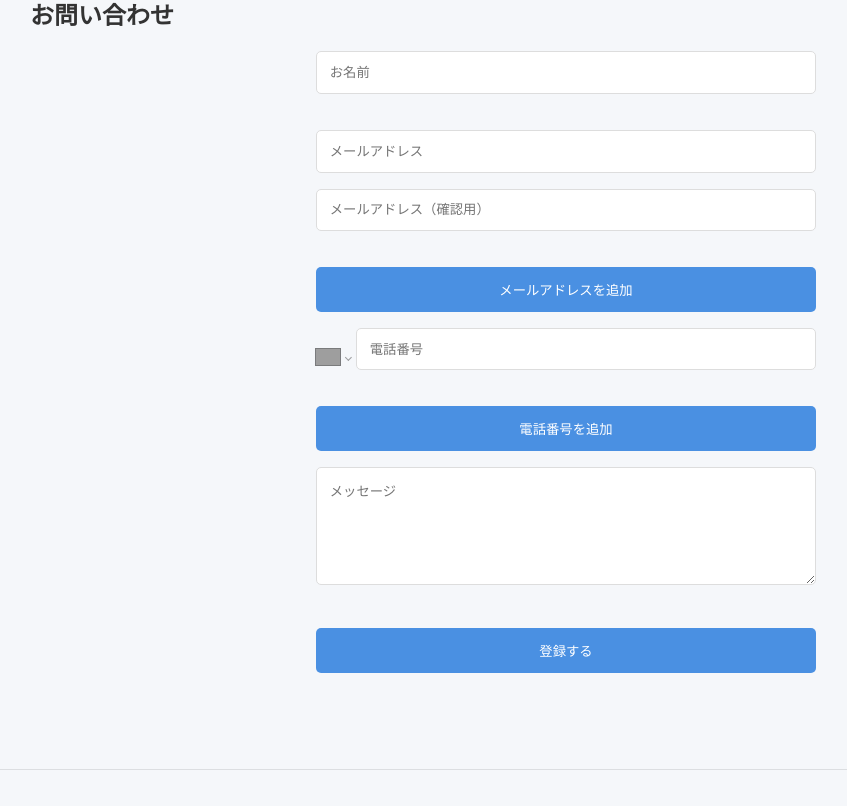
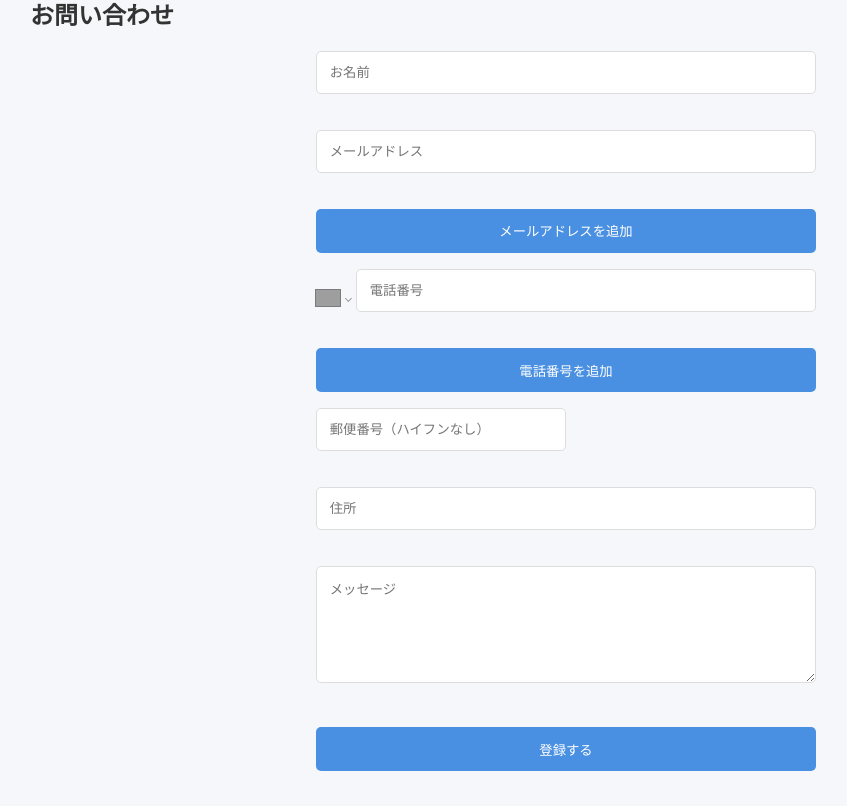
Before and after one commit to riku103/React_training_1, a React (Create React App) app: page / in a window 1280 px wide. Shown: the part 1474-2280 px from the top of the page, without its empty margins (74-921 px from the left). Built offline with nearby package versions, Linux system fonts and the light colour scheme; grey boxes are pictures that could not be loaded; the HTML template or start-up script is replaced by a standard one.

Commit message:
郵便番号・住所の入力フォームを追加

```diff
--- a/src/components/Contact/Contact.tsx
+++ b/src/components/Contact/Contact.tsx
@@ -5,12 +5,14 @@ import PhoneInput, { isValidPhoneNumber } from 'react-phone-number-input';
 import 'react-phone-number-input/style.css';
 
 const Contact = () => {
-  const { register, handleSubmit, control, formState: { errors, isSubmitting }, reset, watch } = useForm({
+  const { register, handleSubmit, control, formState: { errors, isSubmitting }, reset } = useForm({
     mode: "onChange",
     defaultValues: {
       name: "",
       emails: [{ email: "", confirmEmail: "" }],
       tels: [{ tel: "" }],
+      postalCode: "",
+      address: "",
       message: ""
     }
   });
@@ -64,22 +66,6 @@ const Contact = () => {
               {errors.emails?.[index]?.email && (
                 <p style={{ color: "red" }}>{errors.emails?.[index]?.email?.message}</p>
               )}
-
-              <input
-                {...register(`emails.${index}.confirmEmail`, {
-                  required: "確認用メールアドレスを入力してください。",
-                  validate: (value) => {
-                    const emails = watch(`emails.${index}.email`);
-                    return value === emails || "メールアドレスが一致しません。";
-                  }
-                })}
-                type="email"
-                placeholder="メールアドレス（確認用）"
-              />
-              {errors.emails?.[index]?.confirmEmail && (
-                <p style={{ color: "red" }}>{errors.emails?.[index]?.confirmEmail?.message}</p>
-              )}
-
               {emailFields.length > 1 && (
                 <button type="button" onClick={() => removeEmail(index)}>メールアドレスを削除</button>
               )}
@@ -125,6 +111,29 @@ const Contact = () => {
           </button>
 
           <div className={styles.inputContainer}>
+            <input
+              {...register("postalCode", {
+                required: "郵便番号を入力してください。",
+                pattern: {
+                  value: /^\d{7}$/,
+                  message: "郵便番号は7桁の数字で入力してください。",
+                }
+              })}
+              placeholder="郵便番号（ハイフンなし）"
+              style={{ width: "50%" }}
+            />
+            {errors.postalCode && <p style={{ color: "red" }}>{errors.postalCode.message}</p>}
+          </div>
+
+          <div className={styles.inputContainer}>
+            <input
+              {...register("address", { required: "住所を入力してください。" })}
+              placeholder="住所"
+            />
+            {errors.address && <p style={{ color: "red" }}>{errors.address.message}</p>}
+          </div>
+
+          <div className={styles.inputContainer}>
             <textarea
               {...register("message")}
               placeholder="メッセージ"
```
